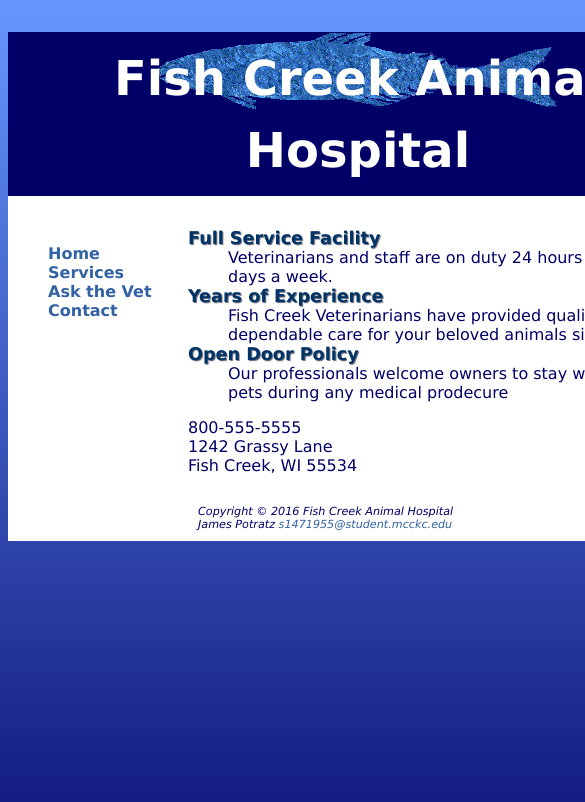
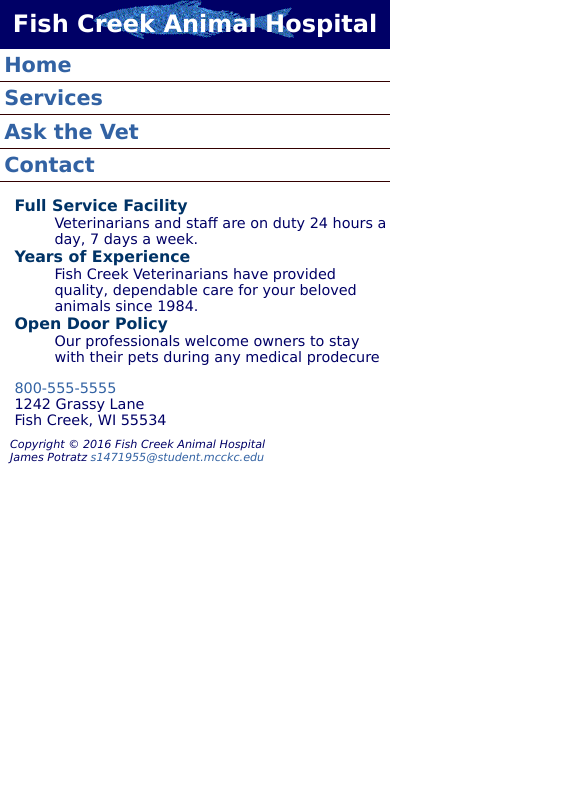
Before and after one commit to Jpotratz/fishcreek, a plain HTML site: page index.html in a window 390 px wide. Shown: the top 802 px of the page, 585 px wide, since content can reach past the window. Drawn offline with Linux system fonts and the light colour scheme.

Commit message:
Chapter 6
mobile support

```diff
--- a/fishcreek.css
+++ b/fishcreek.css
@@ -14,10 +14,9 @@ h1 {
   font-size: 3em;
   padding: 10px;
   line-height: 150%;
-  text-shadow:color: #CCCCCC;
+  text-shadow: #CCCCCC;
 }
 nav {
-  position: relative;
   font-weight: bold;
   float: left;
   width: 150px
@@ -32,13 +31,11 @@ img {
   border-style: none;
 }
 main {
-  position: relative;
   margin-left: 180px;
   padding-right: 20px;
   padding-bottom: 20px;
 }
 #wrapper {
-  width: 80%;
   margin-right: auto;
   margin-left: auto;
   min-width: 700px;
@@ -77,3 +74,95 @@ a:visited {
 a:hover {
   color: #CCCCCC;
 }
+#mobile { display: none; }
+#desktop { display: inline; }
+@media only screen and (max-width: 1024px) {
+  body {
+    margin: 0px;
+    padding: 0px;
+    background-color: white;
+    background-image: none;
+  }
+
+  #wrapper {
+    width: auto;
+    min-width: 0;
+    margin: 0;
+  }
+
+  h1 {
+    margin: 0;
+    font-size: 8.1em;
+    line-height: 200%;
+    text-align: center;
+  }
+
+  nav {
+    float: none;
+    width: auto;
+  }
+
+  nav li {
+    display: inline-block;
+  }
+
+  nav a {
+    padding: 1em;
+    font-size: 1.2em;
+    border-style: none;
+  }
+
+  nav ul {
+    text-align: center;
+    padding: 0px;
+    margin: 0px;
+  }
+
+  main {
+    font-size: 90%;
+    margin: 0px;
+    padding-left: 2em;
+    padding-top: 0px;
+    padding-bottom: 0px;
+    padding-right: 0px;
+  }
+
+  footer {
+    margin: 0;
+  }
+}
+
+@media only screen and (max-width: 768px) {
+  .header-site{
+     background: url("lilfish.gif") no-repeat top center;
+  }
+
+  h1 {
+    font-size: 1.5em;
+    line-height: 120%;
+  }
+
+  nav a {
+    display: block;
+    padding: 0.2em;
+    font-size: 1.3em;
+    border-bottom: 1px solid #330000;
+  }
+  nav li {
+    display: block;
+  }
+  nav ul {
+    text-align: left;
+  }
+
+  main {
+    padding-left: 1em;
+  }
+
+  .category {
+    text-shadow: none;
+  }
+
+  #mobile { display: inline; }
+  #desktop { display: none; }
+}
--- a/index.html
+++ b/index.html
@@ -7,6 +7,7 @@
 <![endif]-->
   <title> Fish Creek Animal Hospital </title>
   <meta charset="utf-8">
+  <meta name="viewport" content="width=device-width, initial-scale=1.0">
 </head>
 <div id="wrapper">
 <body>
@@ -29,7 +30,7 @@
        <dd>Fish Creek Veterinarians have provided quality, dependable care for your beloved animals since 1984.</dd>
      <dt class="category">Open Door Policy</dt>
        <dd>Our professionals welcome owners to stay with their pets during any medical prodecure</dd></dl>
-    800-555-5555
+       <a id="mobile" href="tel:800-555-5555">800-555-5555</a> <span id="desktop">800-555-5555</span>
       <br> 1242 Grassy Lane
       <br> Fish Creek, WI 55534
    </main>
```
Also changed, not shown: askvet.html (+1 -0 lines), contact.html (+1 -0 lines), services.html (+1 -0 lines), lilfish.gif (added), 1 other file.
